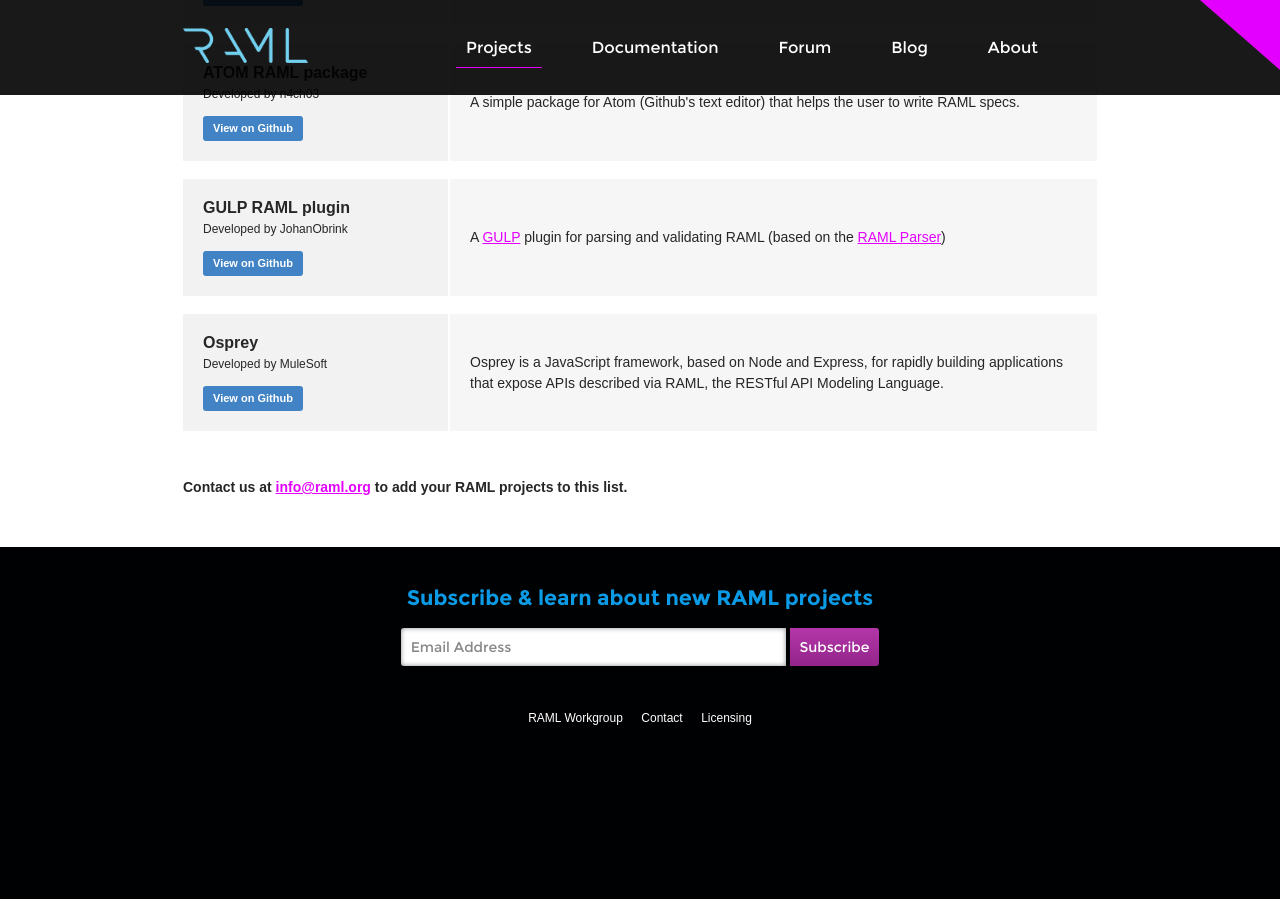
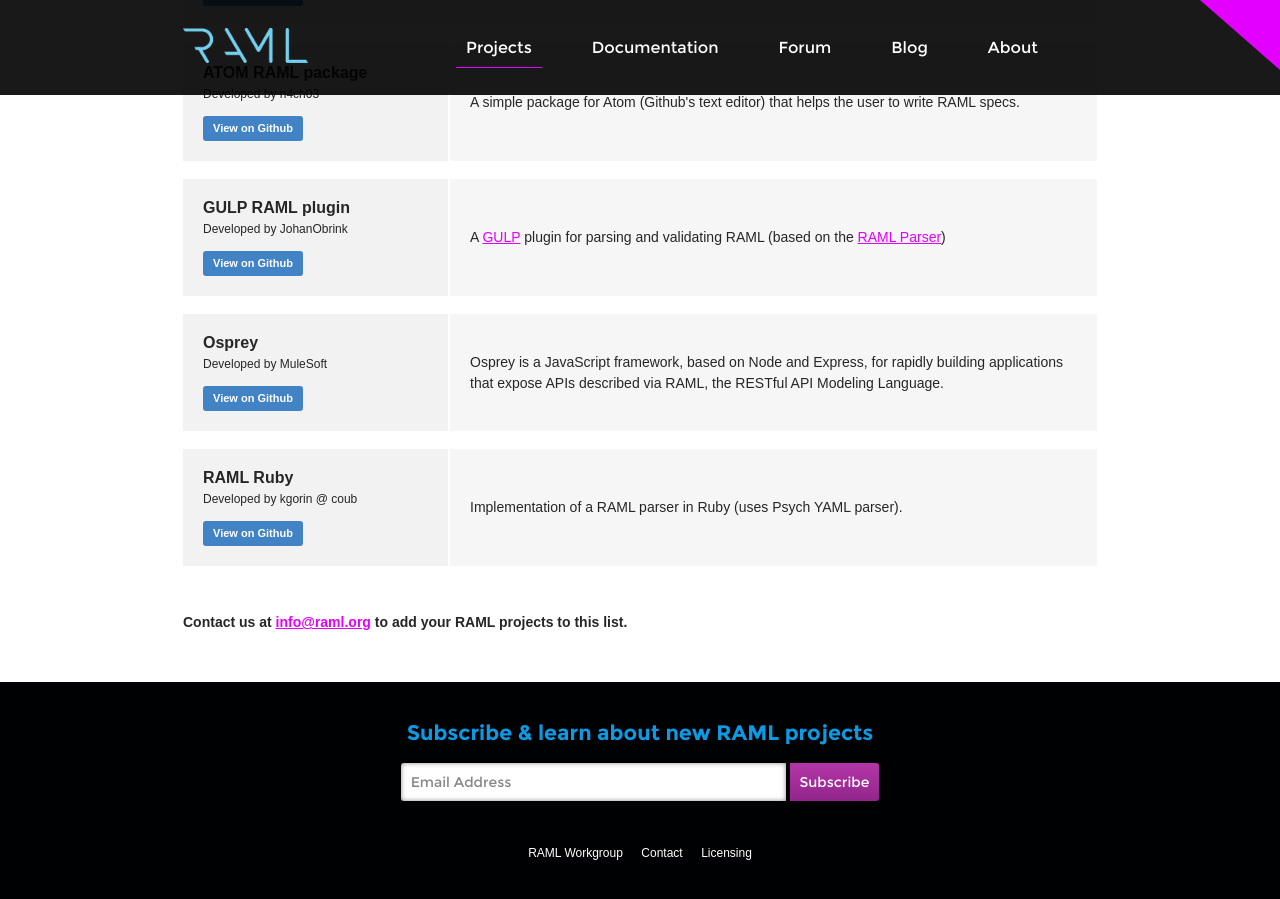
Before and after one commit to raml-org/raml-spec, a Jekyll site: the page built from projects.html, in a window 1280 px wide and 900 px high, scrolled down 1923 px. Built offline with Jekyll 4.4.1, drawn with Linux system fonts in a browser that asks for light colours; nearby versions of some CDN libraries; some web fonts are replaced; Markdown is read by kramdown in place of the engine named in the settings; before the commit the page ends 2688 px from its top, so only the background shows below that.

Commit message:
Added RAML Ruby to projects list

```diff
--- a/projects.html
+++ b/projects.html
@@ -210,6 +210,17 @@
                       <p>Osprey is a JavaScript framework, based on Node and Express, for rapidly building applications that expose APIs described via RAML, the RESTful API Modeling Language.</p>
                     </div>
                   </li>
+                  <li>
+                    <div class="project-title">
+                      <div class="icon"></div>
+                      <h3>RAML Ruby</h3>
+                      <h4>Developed by kgorin @ coub</h4>
+                      <a href="https://github.com/coub/raml_ruby" class="project-github">View on Github</a>
+                    </div>
+                    <div class="project-description">
+                      <p>Implementation of a RAML parser in Ruby (uses Psych YAML parser).</p>
+                    </div>
+                  </li>
                   <li class="projects-add">
                     <h3>Contact us at <a href="mailto:info@raml.org">info@raml.org</a> to add your RAML projects to this list.</h3>
                   </li>
```
